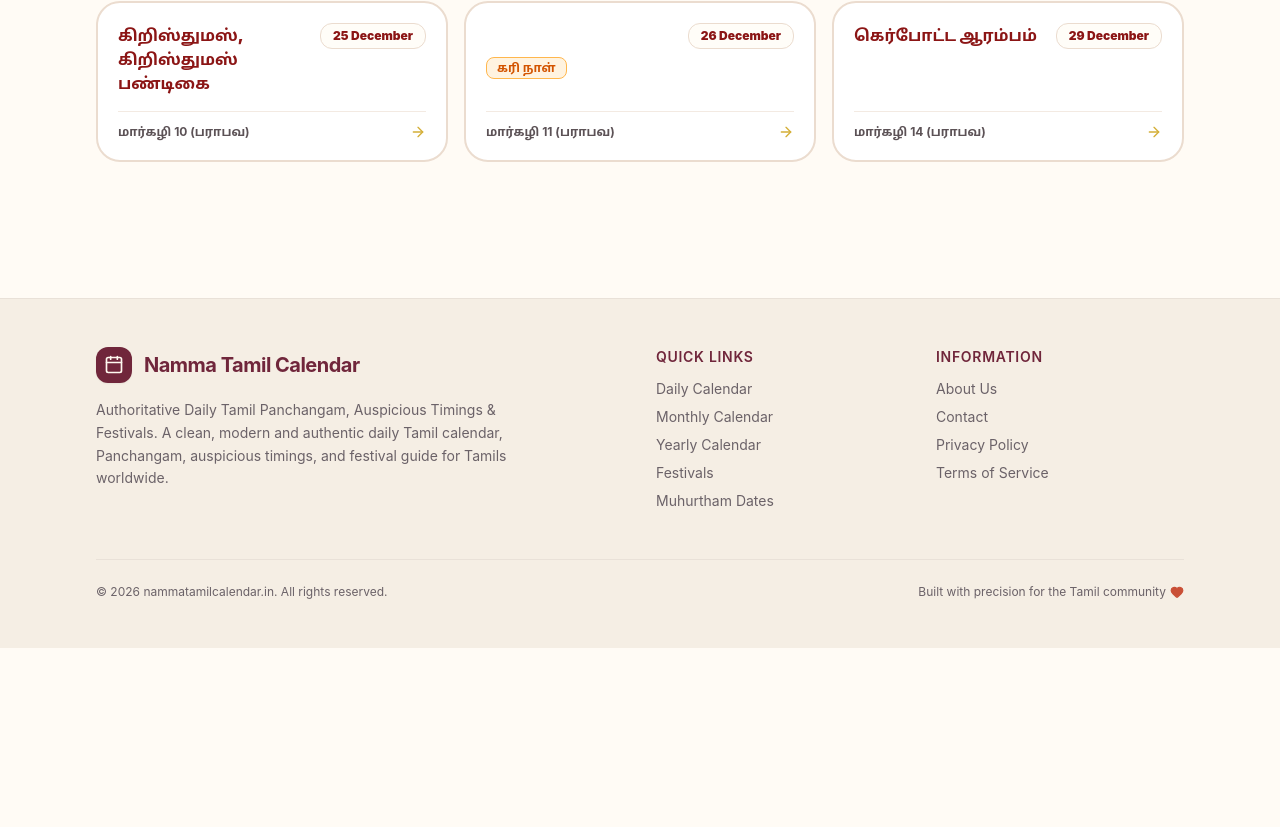
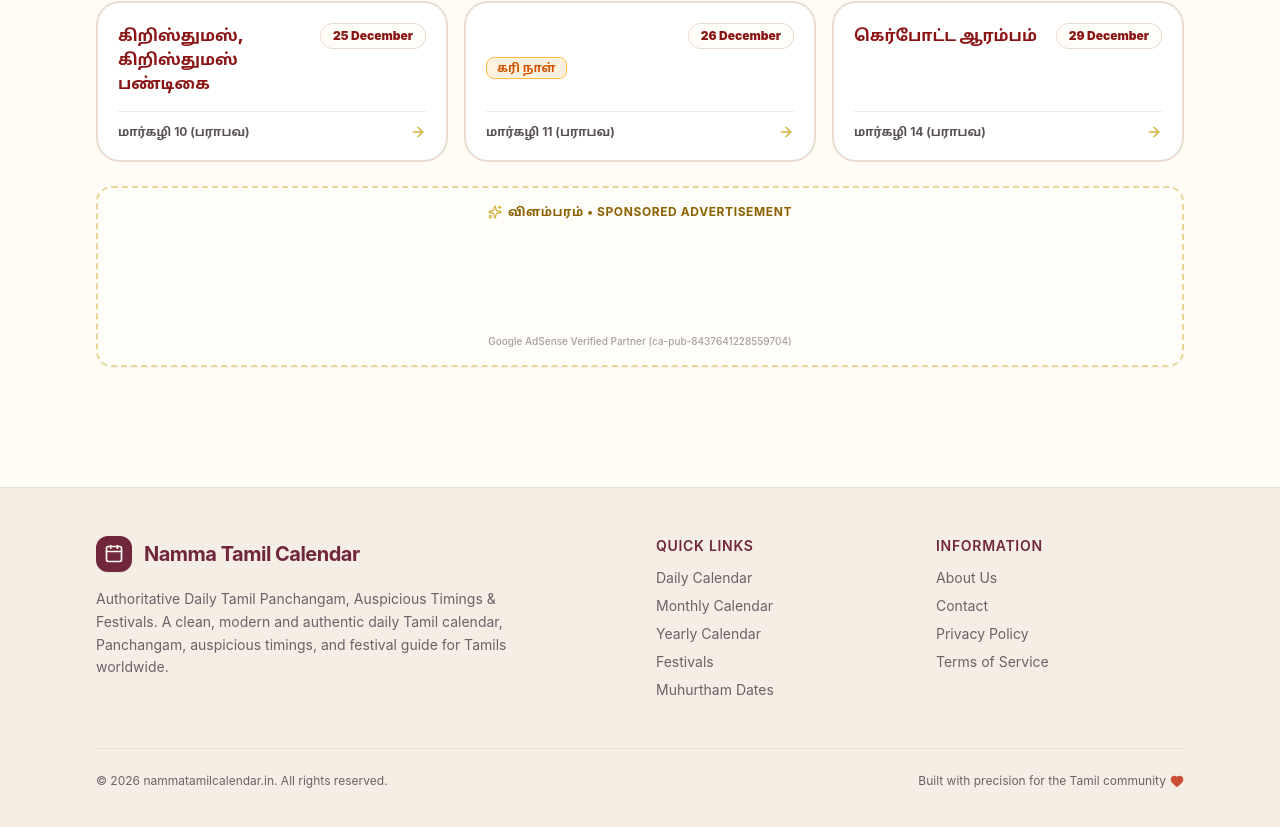
Before and after one commit to pradeepraj24081998/nammatamilcalendar, a Next.js app in the folder frontend/: page /en/festivals in a window 1280 px wide. Shown: the part 6837-7664 px from the top of the page. Before the commit the page ends 7485 px from the top, so only its background shows below. Built offline with nearby package versions, Linux system fonts and the light colour scheme; no server answers.

Commit message:
feat: make AdContainer visibly framed with sponsor badge and AdSense loader

```diff
--- a/frontend/src/components/ui/AdContainer.tsx
+++ b/frontend/src/components/ui/AdContainer.tsx
@@ -1,6 +1,8 @@
 'use client';
 
 import React, { useEffect } from 'react';
+
+import { Sparkles } from 'lucide-react';
 
 interface AdContainerProps {
   slotName?: string;
@@ -28,16 +30,29 @@ export const AdContainer: React.FC<AdContainerProps> = ({
   return (
     <aside
       aria-label={slotName}
-      className="w-full my-4 flex flex-col items-center justify-center overflow-hidden max-w-full"
+      className="w-full my-6 rounded-2xl bg-[#FFFDF8] border-2 border-dashed border-[#D4AF37]/50 p-3 sm:p-4 shadow-xs flex flex-col items-center justify-center text-center overflow-hidden max-w-full"
     >
+      {/* Top Auspicious Sponsor Badge */}
+      <div className="flex items-center space-x-1.5 text-[10px] sm:text-xs font-bold text-[#8C6200] uppercase tracking-wider mb-2">
+        <Sparkles className="w-3.5 h-3.5 text-[#D4AF37] shrink-0" />
+        <span>விளம்பரம் • Sponsored Advertisement</span>
+      </div>
+
+      {/* Live Google AdSense Ins Element */}
+      <div className="w-full flex items-center justify-center min-h-[90px] sm:min-h-[100px] overflow-hidden">
         <ins
           className="adsbygoogle"
-        style={{ display: 'block', width: '100%', textAlign: 'center' }}
+          style={{ display: 'block', width: '100%', minHeight: '90px', textAlign: 'center' }}
           data-ad-client={adsenseClientId}
           data-ad-slot={adSlotId || '1234567890'}
           data-ad-format="auto"
           data-full-width-responsive="true"
         />
+      </div>
+
+      <span className="text-[10px] text-[#A89FA4] font-medium mt-1.5">
+        Google AdSense Verified Partner ({adsenseClientId})
+      </span>
     </aside>
   );
 };
```
Lines whose indentation alone changed are shown as unchanged.
